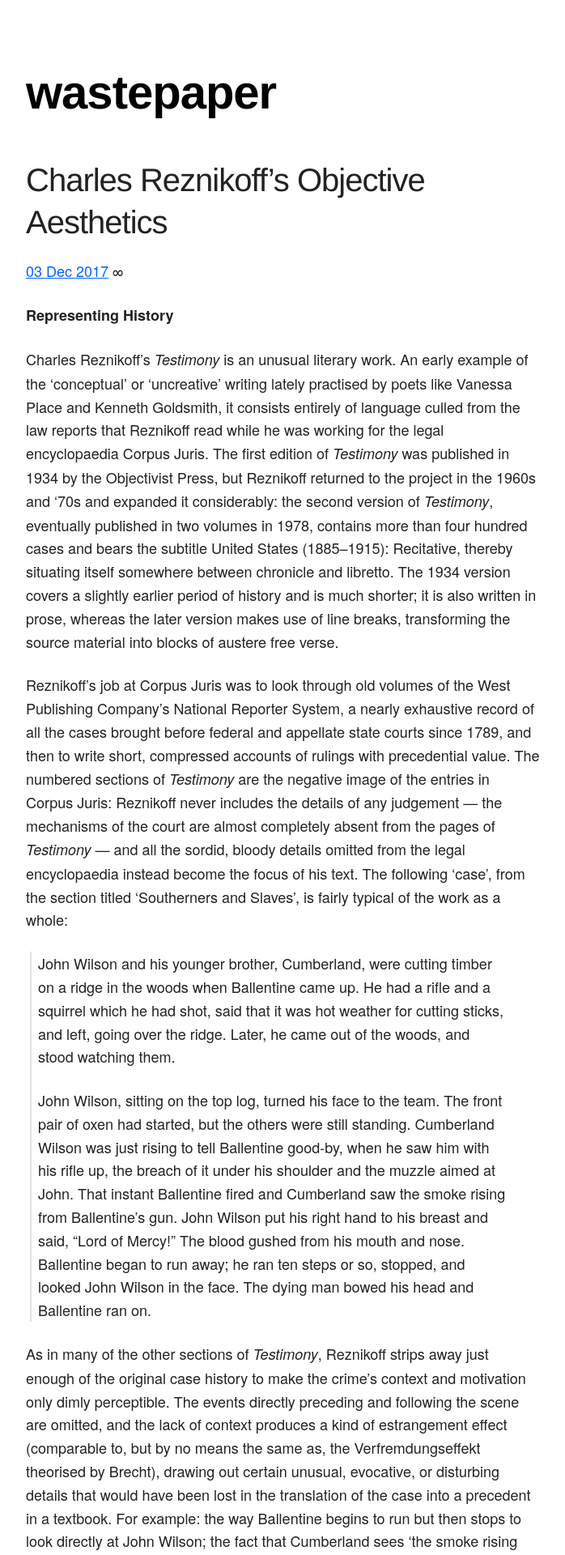
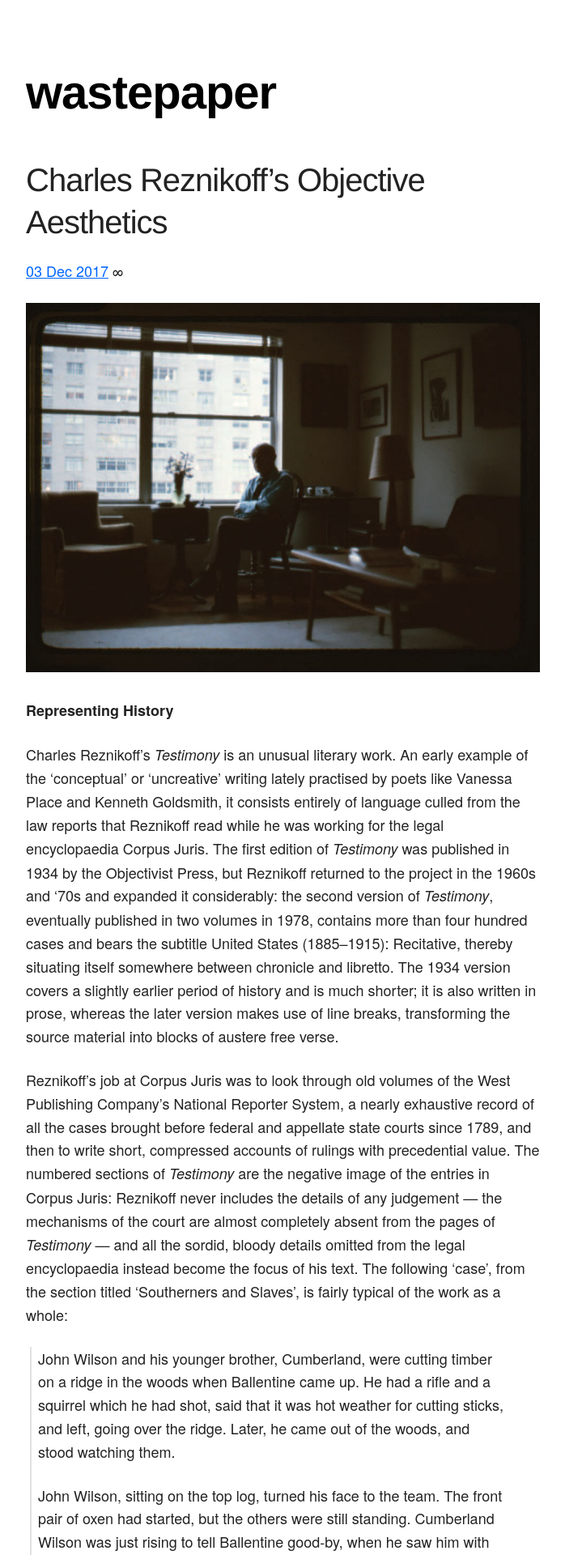
Before and after one commit to mt-trash/mt-trash.github.io, a Jekyll site: the page built from _posts/2017-12-03-reznikoff.md, in a window 1280 px wide. Shown: the top 1920 px of the page at 81% size, without its empty margins (223-921 px from the left). Built offline with Jekyll 4.4.1, drawn with Linux system fonts in a browser that asks for light colours.

Commit message:
add image to Reznikoff post

```diff
--- a/_posts/2017-12-03-reznikoff.md
+++ b/_posts/2017-12-03-reznikoff.md
@@ -3,6 +3,8 @@ layout: post
 title: Charles Reznikoff’s Objective Aesthetics
 date: 2017-12-03
 ---
+
+{% include image-no-link.html file="/images/reznikoff-sitting.jpg" alt="reznikoff-sitting.jpg" %}
 
 **Representing History**
 
@@ -140,7 +142,7 @@ By taking the original National Reporter case history, which would have consiste
 These aestheticised details therefore point beyond the borders of the text to the objective social totality from which they emerge; they are ‘metonymic’ in the sense defined by Charles Bernstein in his essay on Reznikoff’s poetry, where he asks
 
 >what is the status of the detail, the particular in this work? Why is it so important? For Reznikoff, as for Williams, the detail is not a “luminous particular” in Pound’s sense — not extraordinary but exactly ordinary, even if indeed luminous. So, then, why this particular detail, and then that one?
-
+>
 >Metonymy: the fragment as substitute for, hinting at, something else, something that only it can stand for, is an instance of — a manifestation or emanation.
 
 The ordinariness of these fragments, which Bernstein emphasises here, is essential to their aesthetic and significative aspects. In opposition to the process of enlightenment, which threatens to sweep everything into a system of equivalence, each detail in Reznikoff’s text is ‘allowed to be identical to itself’ (DE 8). The system of probabilistic rationalisation which would classify things as either typical or exceptional, ordinary or extraordinary, is suspended: by presenting these details in the form of a work of art they are able to stand both for themselves (as objects of aesthetic contemplation) and for the objective totality from which they emanate.
```
Also changed, not shown: images/reznikoff-sitting.jpg (added).
